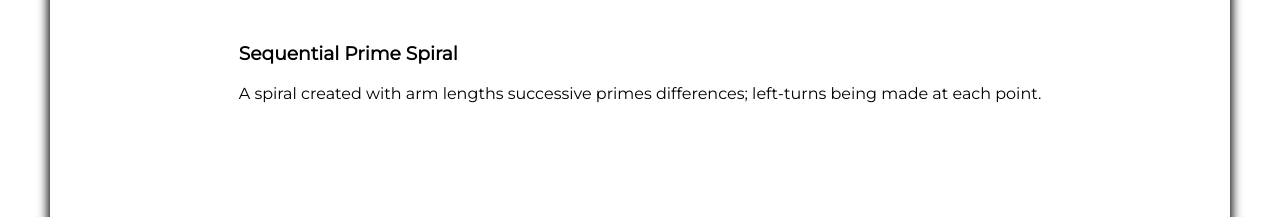
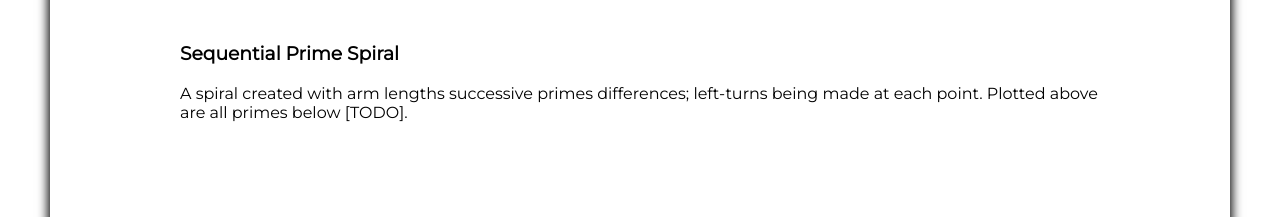
Before and after one commit to JoshWarn/JoshWarn.github.io, a plain HTML site: page index.html in a window 1280 px wide. Shown: the part 609-826 px from the top of the page. Drawn offline with Linux system fonts and the light colour scheme.

Commit message:
Update index.html

```diff
--- a/index.html
+++ b/index.html
@@ -24,7 +24,7 @@
             <img class="project-thumbnail" src="https://i.imgur.com/7iGAQeC.png">
             <div class="project-content">
                 <h3>Sequential Prime Spiral</h3>
-                <p>A spiral created with arm lengths successive primes differences; left-turns being made at each point.</p>
+                <p>A spiral created with arm lengths successive primes differences; left-turns being made at each point. Plotted above are all primes below [TODO].</p>
                 <!--<a href="https://example.com"><button>Project Link</button></a>-->
             </div>
         </div>
```
